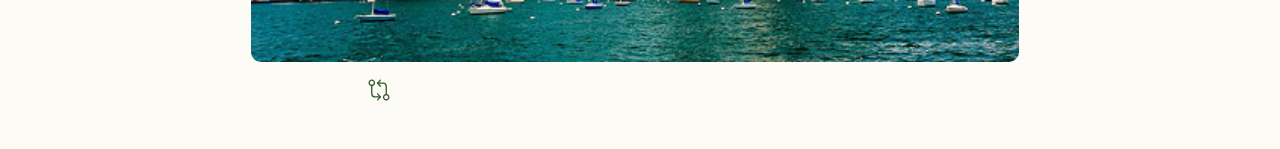
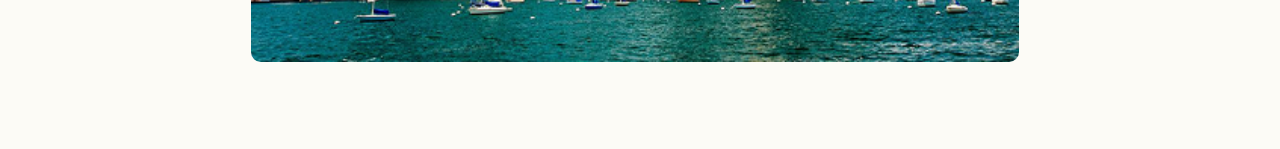
Before and after one commit to meera-develops/urbanlens, a React (Vite) app: page /citydetails/baltimore in a window 1280 px wide. Shown: the part 532-681 px from the top of the page. Built offline with nearby package versions, Linux system fonts and the light colour scheme; some icons are missing.

Commit message:
removed compare button from single city page

```diff
--- a/src/pages/explore/singleCityPage.jsx
+++ b/src/pages/explore/singleCityPage.jsx
@@ -6,8 +6,8 @@ import FavoriteBorderIcon from "@mui/icons-material/FavoriteBorder";
 import FavoriteIcon from '@mui/icons-material/Favorite';
 import BookmarkBorderIcon from "@mui/icons-material/BookmarkBorder";
 import BookmarkIcon from '@mui/icons-material/Bookmark';
-import { IoIosGitCompare } from "react-icons/io";
-import { IoMdGitCompare } from "react-icons/io";
+// import { IoIosGitCompare } from "react-icons/io";
+// import { IoMdGitCompare } from "react-icons/io";
 import ChatBubbleOutlineOutlinedIcon from '@mui/icons-material/ChatBubbleOutlineOutlined';
 import ChatBubbleIcon from '@mui/icons-material/ChatBubble';
 
@@ -21,7 +21,7 @@ function SingleCityPage() {
 
     const [bookmarked, setBookmarked] = useState(false);
     const [liked, setLiked] = useState(false);
-    const [compare, setCompared] = useState(false);
+    // const [compare, setCompared] = useState(false);
     const [alertMsg, setAlertMsg] = useState(null);
 
     const showAlert = (msg) => {
@@ -76,9 +76,9 @@ function SingleCityPage() {
                         >
                             <ChatBubbleOutlineOutlinedIcon />
                         </IconButton>
-                        <IconButton onClick={() => { setCompared(!compare); showAlert('Select another city to compare'); }} sx={{ color: theme.palette.primary.main }}>
+                        {/* <IconButton onClick={() => { setCompared(!compare); showAlert('Select another city to compare'); }} sx={{ color: theme.palette.primary.main }}>
                             {compare ? <IoMdGitCompare /> : <IoIosGitCompare /> }
-                        </IconButton>
+                        </IconButton> */}
                     </Box>
                     <Box>
                         <Typography variant="h2" color="primary"
```
